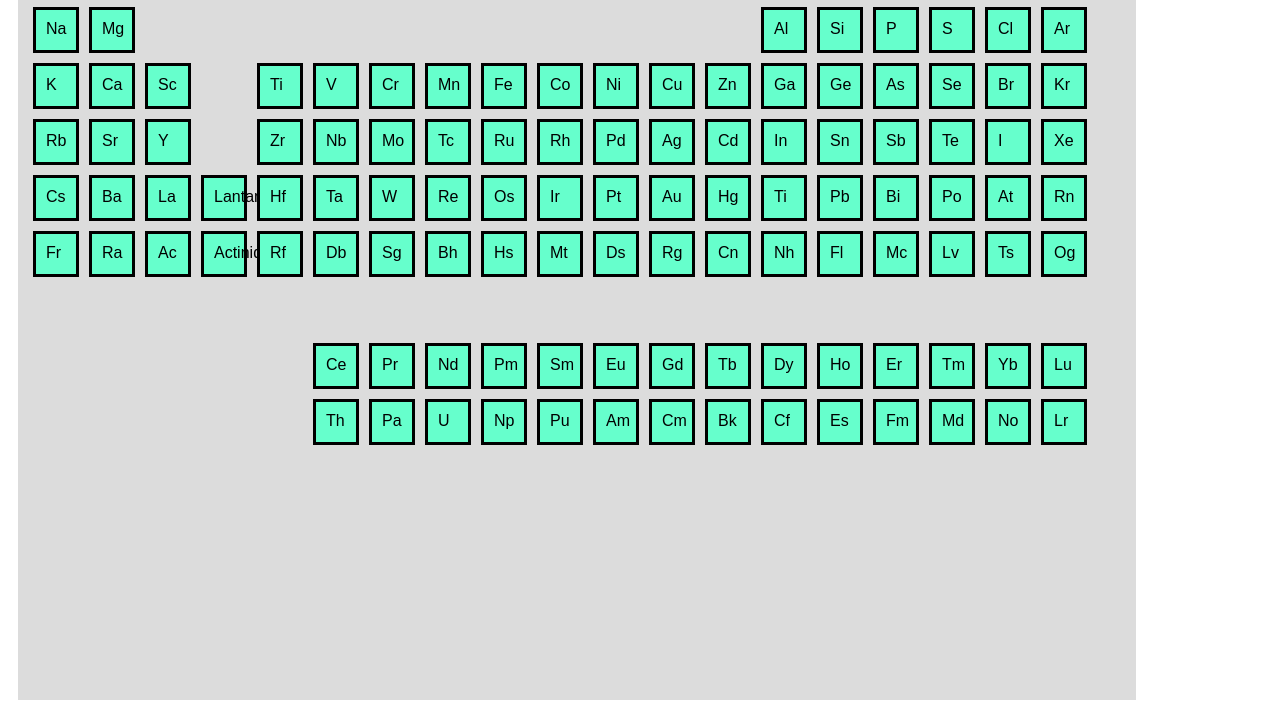
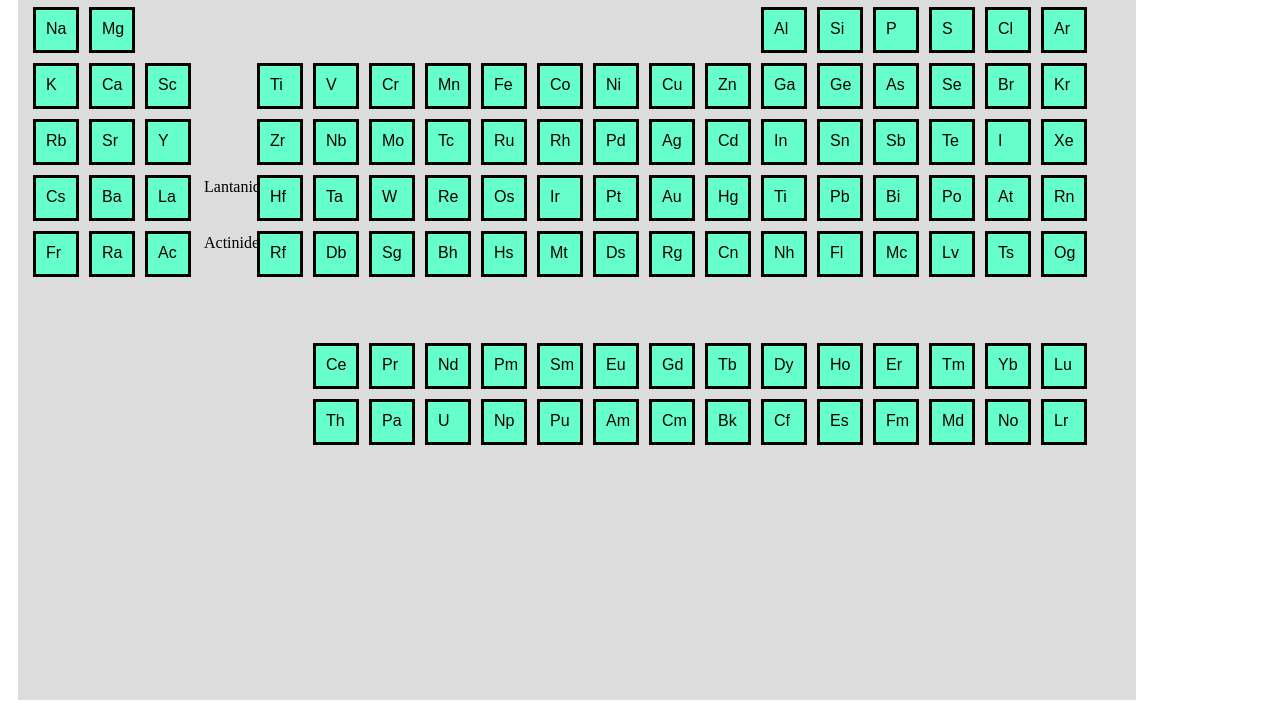
Before and after one commit to PerTabOnline/PerTabOnline, a plain HTML site: page index.html in a window 1280 px wide. Shown: the part 130-840 px from the top of the page. Drawn offline with Linux system fonts and the light colour scheme.

Commit message:
Update index.html

```diff
--- a/index.html
+++ b/index.html
@@ -132,7 +132,7 @@ Cs </div></a><a href ="56.html"><div id="element">
 Ba </div></a><a href ="57.html"><div id="element">
 La </div></a>
 
-<div id="element">
+<div id="space">
 Lantanides
 </div>
 
@@ -157,7 +157,7 @@ Fr </div></a><a href ="88.html"><div id="element">
 Ra </div></a><a href ="89.html"><div id="element">
 Ac </div></a>
 
-<div id="element">
+<div id="space">
 Actinides </div>
 
 <a href ="104.html">
```
